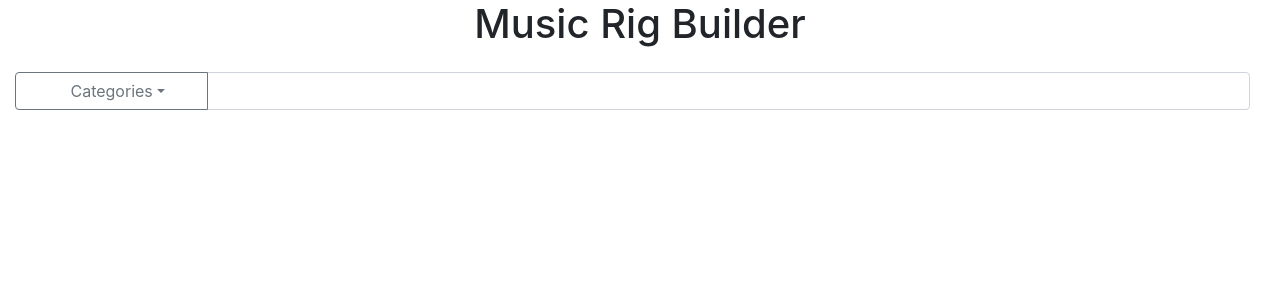
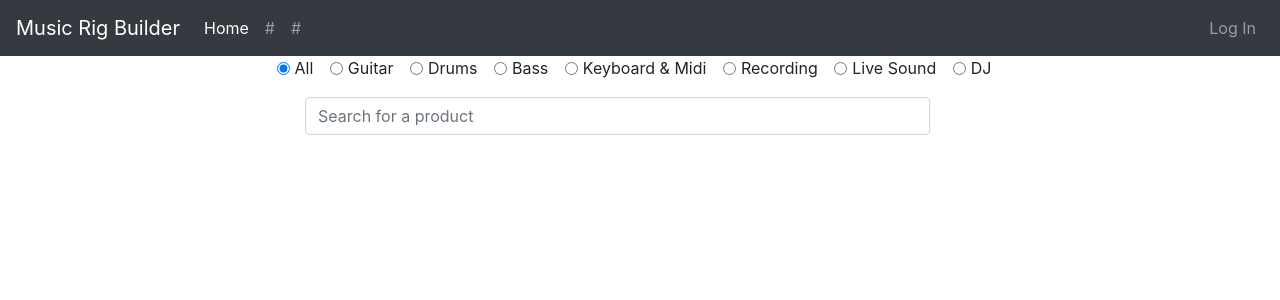
Before and after one commit to delaneyestrada/price-tracker, a Flask app: page / in a window 1280 px wide. Shown: the top 300 px of the page. Run offline with Flask 2, Linux system fonts and the light colour scheme; some libraries are stand-ins or nearby versions.

Commit message:
rework file structure and add login template

```diff
--- a/app.py
+++ b/app/routes.py
@@ -1,24 +1,18 @@
+from app import app
 from flask import Flask, request, Response, render_template
-from flask_cors import CORS
-from database.db import initialize_db
 from database.models import Product
-from mongoengine.errors import NotUniqueError
-import requests
-
-app = Flask(__name__)
-CORS(app)
-
-app.config['MONGODB_SETTINGS'] = {
-    'db': 'price-tracker',
-    'host': 'mongodb://localhost/price-tracker'
-
-}
-
-initialize_db(app)
+from mongoengine.queryset.visitor import Q
+from app.forms import LoginForm
 
 @app.route('/')
+@app.route('/index')
 def index():
     return render_template('index.html')
+
+@app.route('/login')
+def login():
+    form = LoginForm()
+    return render_template('login.html', title='Sign In', form=form)
 
 @app.route('/products')
 def get_products():
@@ -28,6 +22,7 @@ def get_products():
 @app.route('/products/<id>', methods=['GET'])
 def get_product(id):
     product = Product.objects.get(id=id).to_json()
+    print(product)
     return Response(product, mimetype="application/json", status=200)
 
 @app.route('/products/instrument/<id>', methods=['GET'])
@@ -35,10 +30,22 @@ def get_group(id):
     group = Product.objects(instrument=id).to_json()
     return Response(group, mimetype="application/json", status=200)
 
+@app.route('/products/instrument/<id>/search', methods=['GET'])
+def get_group_from_query(id):
+    query = request.args.get('q')
+    product = Product.objects(Q(name__icontains=query) & Q(instrument=id)).to_json()
+    return Response(product, mimetype="application/json", status=200)
+
 @app.route('/products/search', methods=['GET'])
 def get_products_from_query():
     query = request.args.get('q')
     product = Product.objects(name__icontains=query).to_json()
+    return Response(product, mimetype="application/json", status=200)
+
+@app.route('/product/search', methods=['GET'])
+def get_product_from_id():
+    query = request.args.get('q')
+    product = Product.objects(id=query).to_json()
     return Response(product, mimetype="application/json", status=200)
 
 @app.route('/products', methods=['POST'])
@@ -63,5 +70,3 @@ def update_product(id):
 def delete_product(id):
     Product.objects.get(id=id).delete()
     return '', 200
-
-app.run(debug=True)
--- /dev/null
+++ b/app/static/js/main.js
@@ -0,0 +1,59 @@
+$(document).ready(function(){
+  /* RADIO BUTTON FUNCTIONALITY */
+  $(".form-check > input").on("click", function(){
+    instrument = $(this).attr("value")
+  });
+
+  /* TYPEAHEAD FUNCTIONALITY*/
+  $('.typeahead').typeahead({
+    minLength: 3,
+  },
+  {
+    name: 'products',
+    display: 'name',
+    source: function(query, syncResults, asyncResults) {
+      if(typeof instrument !== 'undefined'){
+        $.get('/products/instrument/' + instrument + '/search?q=' + query, function(data) {
+          asyncResults(data);
+        });
+      } else {
+        $.get('/products/search?q=' + query, function(data) {
+          asyncResults(data);
+        });
+      }
+    },
+    limit: 10,
+    templates: {
+      suggestion: function(product){
+        //let id = product.name.replace(/\W/g, '').toLowerCase()
+        let id = product._id.$oid
+        let html = '<li id="' + id + '" class="list-group-item d-flex justify-content-between align-items-center product-search-item"><span class="small mr-4">' + product.price + '</span><span class="product-name">' + product.name + '</span><div class="btn-group ml-2" role="group" aria-label="..."><a class="btn btn-primary" target= "_blank" href="' + product.url + '" role="button">View @ zZounds</a><a class="btn btn-primary" href="#" role="button">Add to list</a></div></li>'
+        return html
+      }
+    }
+  })
+  /* ADD ITEMS TO LIST */
+  /* <div class="image-parent"></div> */
+  /* <img src="' + product.image_url + '" class="img-thumbnail img-fluid ml-4" alt="' + product.name + '"> */
+  /* USE JQUERY ON INSTEAD OF HTML ATTRIBUTE !! */
+  $(".tt-dataset").on('click', "li.product-search-item", function(){
+    let id = $(this).attr('id')
+    $.get('/product/search?q=' + id, function(data) {
+      console.log(data)
+      let product = data[0]
+      let html = '<a href="#" class="list-group-item list-group-item-action"><div class="d-flex w-100 justify-content-between"><h5 class="mb-1">' + product.name +'</h5><div class="image-parent"><img src="' + product.image_url + '" class="img-thumbnail img-fluid ml-4" alt="' + product.name + '"></div></div><p class="mb-1">Buttons go here.</p><small class="text-muted">' + product.price + '</small></a>'
+      $('#wishlist').append(html)
+    });
+  })
+  function addToList(name, instrument, price, img_url, url) {
+    console.log("TEST")
+
+
+  }
+
+
+
+  $('.twitter-typeahead').addClass('col-6 pl-0')
+
+
+});
--- a/templates/base.html
+++ b/app/templates/base.html
@@ -13,7 +13,31 @@
 </head>
 
 <body>
-    <div class="container-fluid">
+    <div class="container-fluid p-0">
+        <nav class="navbar navbar-expand-lg navbar-dark bg-dark">
+            <a class="navbar-brand" href="#">Music Rig Builder</a>
+            <button class="navbar-toggler" type="button" data-toggle="collapse" data-target="#navbarNav" aria-controls="navbarNav" aria-expanded="false" aria-label="Toggle navigation">
+              <span class="navbar-toggler-icon"></span>
+            </button>
+            <div class="collapse navbar-collapse" id="navbarNav">
+              <ul class="navbar-nav mr-auto">
+                <li class="nav-item active">
+                  <a class="nav-link" href="/index">Home <span class="sr-only">(current)</span></a>
+                </li>
+                <li class="nav-item">
+                  <a class="nav-link" href="#">#</a>
+                </li>
+                <li class="nav-item">
+                  <a class="nav-link" href="#">#</a>
+                </li>
+              </ul>
+              <ul class="navbar-nav">
+                <li class="nav-item">
+                    <a class="nav-link" href="/login">Log In</a>
+                  </li>
+              </ul>
+            </div>
+          </nav>
     {% block content %}{% endblock %}
     </div>
 
--- /dev/null
+++ b/app/templates/index.html
@@ -0,0 +1,69 @@
+{% extends "base.html" %}
+{% block content %}
+<div class="row justify-content-center">
+  <div class="col-8 d-flex">
+    <div class="m-auto" id="category-buttons">
+<div class="form-check form-check-inline">
+  <input class="form-check-input" type="radio" name="categoryRadios" id="categoryRadios1" value="all" checked>
+  <label class="form-check-label" for="categoryRadios1">
+    All
+  </label>
+</div>
+<div class="form-check form-check-inline">
+  <input class="form-check-input" type="radio" name="categoryRadios" id="categoryRadios2" value="guitar">
+  <label class="form-check-label" for="categoryRadios2">
+    Guitar
+  </label>
+</div>
+<div class="form-check form-check-inline">
+  <input class="form-check-input" type="radio" name="categoryRadios" id="categoryRadios3" value="drum">
+  <label class="form-check-label" for="categoryRadios3">
+    Drums
+  </label>
+</div>
+<div class="form-check form-check-inline">
+  <input class="form-check-input" type="radio" name="categoryRadios" id="categoryRadios4" value="bass">
+  <label class="form-check-label" for="categoryRadios4">
+    Bass
+  </label>
+</div>
+<div class="form-check form-check-inline">
+  <input class="form-check-input" type="radio" name="categoryRadios" id="categoryRadios5" value="keyboard_and_midi">
+  <label class="form-check-label" for="categoryRadios5">
+    Keyboard & Midi
+  </label>
+</div>
+<div class="form-check form-check-inline">
+  <input class="form-check-input" type="radio" name="categoryRadios" id="categoryRadios6" value="recording">
+  <label class="form-check-label" for="categoryRadios6">
+    Recording
+  </label>
+</div>
+<div class="form-check form-check-inline">
+  <input class="form-check-input" type="radio" name="categoryRadios" id="categoryRadios7" value="live_sound">
+  <label class="form-check-label" for="categoryRadios7">
+    Live Sound
+  </label>
+</div>
+<div class="form-check form-check-inline">
+  <input class="form-check-input" type="radio" name="categoryRadios" id="categoryRadios8" value="dj">
+  <label class="form-check-label" for="categoryRadios8">
+    DJ
+  </label>
+</div>
+</div>
+</div>
+</div>
+  <div class="input-group row justify-content-center mt-3 mb-3">
+    <input type="text" id="product-search" placeholder="Search for a product" class="form-control typeahead" aria-label="Text input with dropdown button">
+  </div>
+  <div class="row justify-content-center">
+    <div class="col-12 p-1">
+  <ul class="list-group mt-5" id="autocomplete-results"></ul>
+  <ul class="list-group mt-5" id="wishlist"></ul>
+  </div>
+</div>
+
+
+
+{% endblock %}
--- /dev/null
+++ b/config.py
@@ -0,0 +1,4 @@
+import os
+
+class Config(object):
+    SECRET_KEY = os.environ.get('SECRET_KEY') or 'you-will-never-guess'
--- /dev/null
+++ b/main.py
@@ -0,0 +1 @@
+from app import app
--- a/static/js/main.js
+++ /dev/null
@@ -1,49 +0,0 @@
-const debounce = (func, wait) => {
-  let timeout;
-
-  return function executedFunction(...args) {
-    const later = () => {
-      clearTimeout(timeout);
-      func(...args);
-    };
-
-    clearTimeout(timeout);
-    timeout = setTimeout(later, wait);
-  };
-};
-
-$(document).ready(function(){
-  $('.typeahead').typeahead({
-    minLength: 3,
-  },
-  {
-    name: 'products',
-    display: 'name',
-    source: function(query, syncResults, asyncResults) {
-      $.get('/products/search?q=' + query, function(data) {
-        asyncResults(data);
-      });
-    },
-    limit: 10,
-    templates: {
-      suggestion: function(product){
-        return '<a href="' + product.url + '"><li class="list-group-item d-flex justify-content-between align-items-center"><span class="small mr-4">' + product.price + '</span><span>' + product.name + '</span><div class="image-parent"><img src="' + product.image_url + '" class="img-thumbnail img-fluid ml-4" alt="' + product.name + '"></div></li></a>'
-      }
-    }
-  })
-  $('.twitter-typeahead').addClass('col-6 pl-0')
-  /*
-  let url = "127.0.0.1:5000/"
-  $("#group-selector > .dropdown-item").on("click", function(){
-    $('.list-group').empty().append('<div class="d-flex justify-content-center"><div class="spinner-border" role="status"><span class="sr-only">Loading...</span></div></div>')
-    let instrument = $(this).text().toLowerCase()
-    $.ajax('/products/instrument/' + instrument)
-    .done(function(data){
-      products = data
-      $('.spinner-border').remove();
-      products.forEach(product => {
-        $('.list-group').append('<a href="' + product.url + '"><li class="list-group-item d-flex justify-content-between align-items-center"><span>' + product.price + '</span>' + product.name + '<div class="image-parent"><img src="' + product.image_url + '" class="img-fluid" alt="' + product.name + '"></div></li></a>')
-      })
-    })
-  }); */
-})
--- a/templates/index.html
+++ /dev/null
@@ -1,35 +0,0 @@
-{% extends "base.html" %}
-{% block content %}
-<div class="row justify-content-center">
-<div class="col-7">
-<h1 class="text-center">Music Rig Builder</h1>
-</div>
-</div>
-
-  <div class="input-group row justify-content-center mt-3 mb-3">
-    <div class="input-group-prepend col-2 pr-0">
-      <button class="btn btn-outline-secondary dropdown-toggle w-100 pr-0" type="button" data-toggle="dropdown" aria-haspopup="true" aria-expanded="false">Categories</button>
-      <div class="dropdown-menu" id="group-selector">
-        <a class="dropdown-item" href="#">Drum</a>
-        <a class="dropdown-item" href="#">Guitar</a>
-        <a class="dropdown-item" href="#">Bass</a>
-        <a class="dropdown-item" href="#">Keyboard_and_Midi</a>
-        <a class="dropdown-item" href="#">Recording</a>
-        <a class="dropdown-item" href="#">Live_Sound</a>
-        <a class="dropdown-item" href="#">DJ</a>
-      </div>
-    </div>
-    <input type="text" id="product-search" class="form-control typeahead" aria-label="Text input with dropdown button">
-  </div>
-</div>
-</div>
-</div>
-  <div class="row justify-content-center">
-    <div class="col-12">
-  <ul class="list-group mt-5"></ul>
-  </div>
-</div>
-
-
-
-{% endblock %}
```
Also changed, not shown: app/__init__.py (added, +30 -0 lines), app/forms.py (added, +10 -0 lines), app/templates/login.html (added, +21 -0 lines), database/models.py (+18 -0 lines), app/scrape.py (renamed from scrape.py), app/static/css/main.css (renamed from static/css/main.css), app/static/js/typeahead.jquery.min.js (added), 2 other files.
